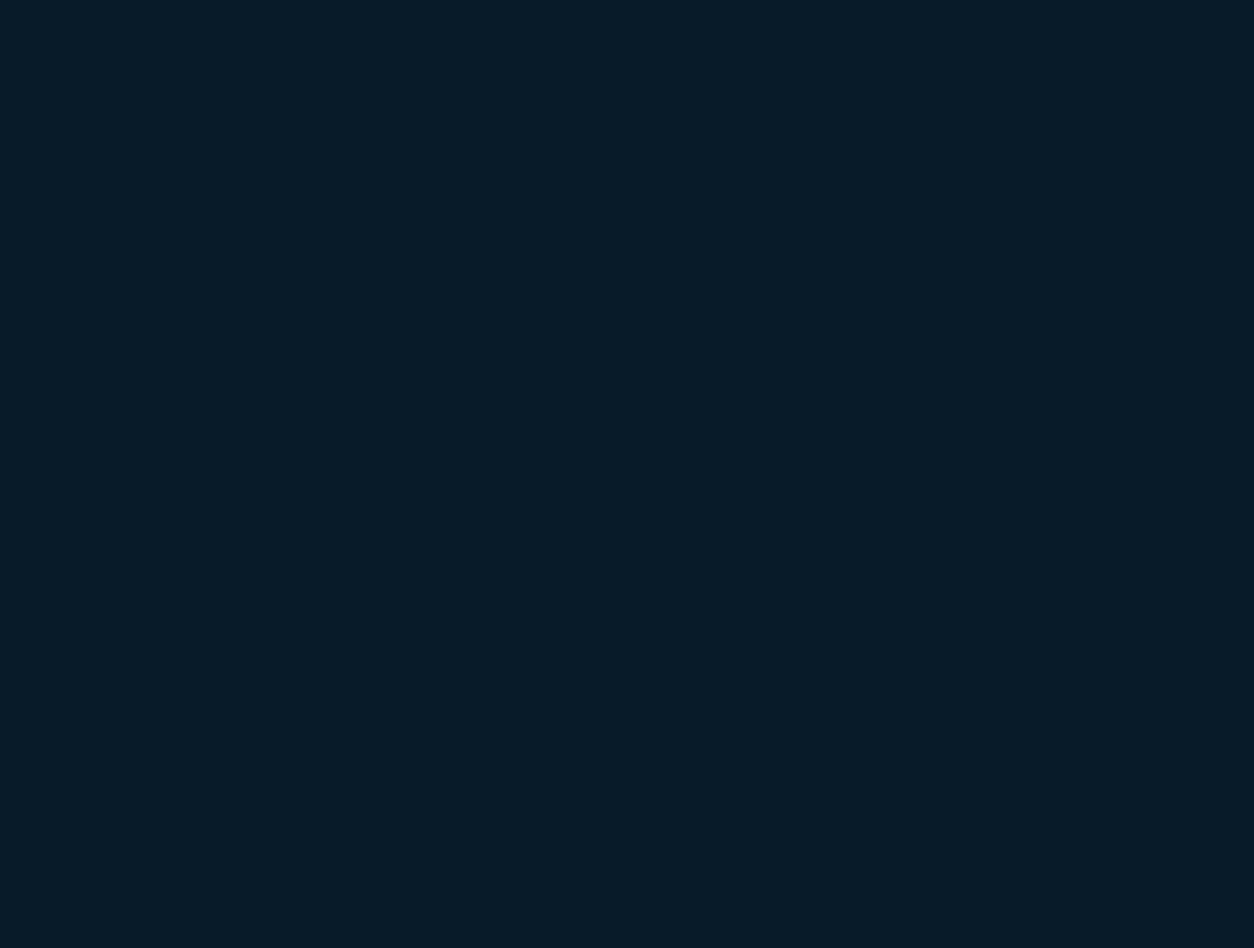
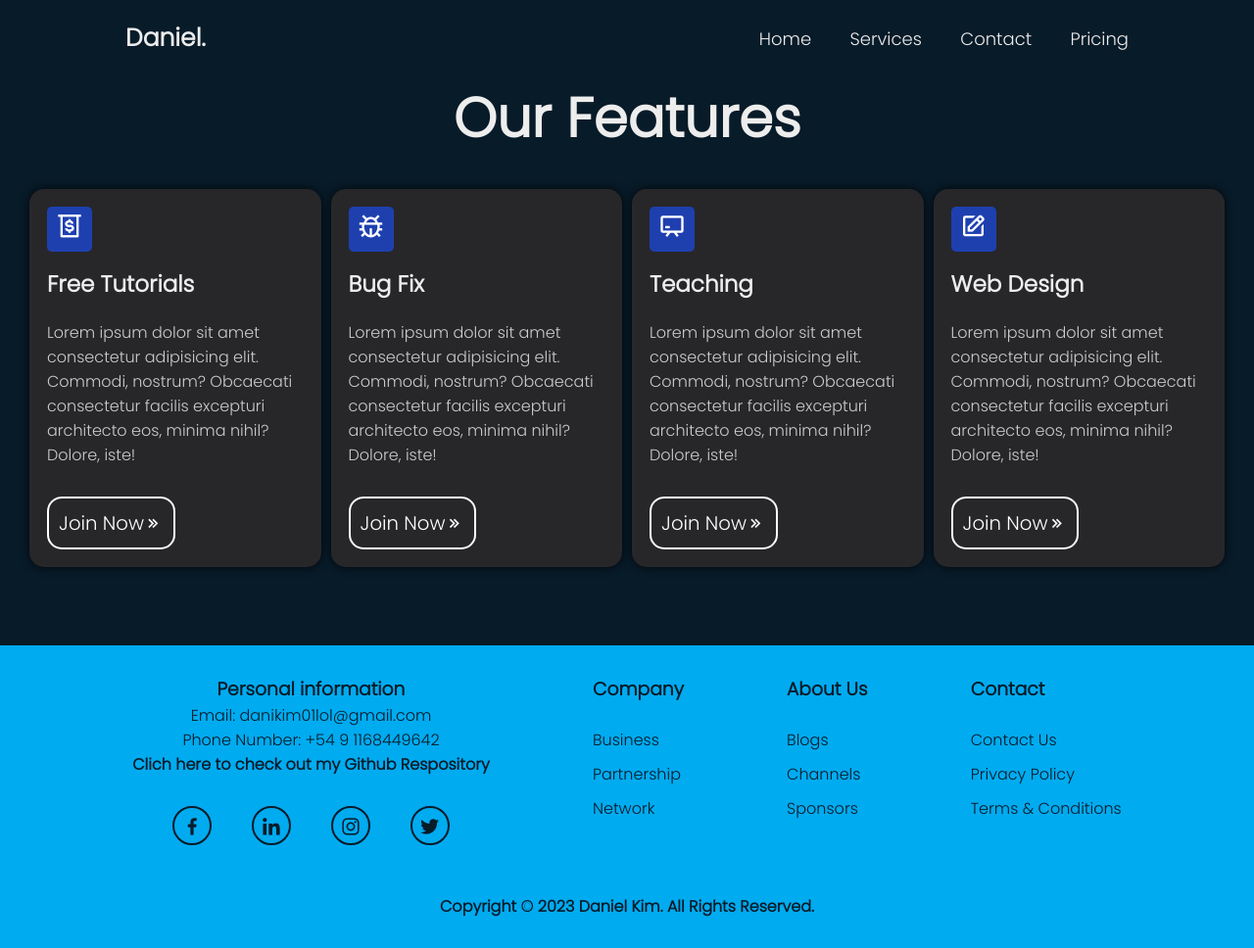
Before and after one commit to Danikim01/Portfolio-Kim, a website: page services.html in a window 1280 px wide. Shown: the whole page at 98% size. Before the commit the page ends 800 px from the top, so only its background shows below. Drawn offline with nearby package versions, Linux system fonts and the light colour scheme.

Commit message:
services.html terminado

```diff
--- /dev/null
+++ b/SCSS/_fonts.scss
@@ -0,0 +1,10 @@
+h1{
+    font-size: 56px;
+    font-weight: 700;
+}
+
+h2{
+    font-size: 32px;
+    font-weight: 700;
+    color: #00abf0;
+}
--- /dev/null
+++ b/SCSS/_services.scss
@@ -0,0 +1,68 @@
+.services-main{
+    margin-bottom: 50px;
+    h1{
+        text-align: center;
+        color: #ededed;
+    }
+    h2{
+        color: #ededed;
+        font-size: 23px;
+    }
+    .features{
+        padding: 30px;
+        display: grid;
+        grid-template-columns: repeat(4, 1fr);
+        gap: 10px;
+        .card{
+            background-color: #27272a;
+            padding: 1rem;
+            border: 2px solid transparent;
+            box-shadow: 0 0 10px rgba(0, 0, 0, 0.8); /* Sombreado */
+            border-radius: 15px;
+            transition: all 0.3s ease;
+            &:hover{
+                border: 2px solid #fff;
+            }
+            span{
+                display: inline-block;
+                background-color: #1e40af;
+                padding: 2px 9px;
+                margin-bottom: 1rem;
+                font-size: 1.75rem;
+                color: #fff;
+                border-radius: 5px;
+            }
+            p{
+                color:#ccc;
+                margin-bottom: 1.9rem;
+                margin-top: 1.25rem;
+            }
+            a{
+                display: flex;
+                justify-content: center;
+                align-items: center;
+                width: 50%;
+                color: #fff;
+                text-decoration: none;
+                font-size: 1.23rem;
+                border: 2px solid #fff;
+                padding: 10px;
+                border-radius: 15px;
+                transition: all 0.5s ease-in-out;
+                &:hover{
+                    background-color: #fff;
+                    color: #27272a;
+                }
+            }
+        }
+
+        @media (max-width: 900px){
+            grid-template-columns: repeat(2, 1fr);
+            gap: 20px;
+        }
+
+        @media (max-width: 700px){
+            grid-template-columns: repeat(1, 1fr);
+        }
+    }
+}
--- a/SCSS/styles.scss
+++ b/SCSS/styles.scss
@@ -1,5 +1,7 @@
 @import url('https://fonts.googleapis.com/css2?family=Poppins:wght@300&display=swap');
 @import 'contact';
+@import 'fonts';
+@import 'services';
 *{
     margin: 0;
     padding: 0;
@@ -27,10 +29,6 @@ body{
             color: #ededed;
             p{
                 max-width: 600px;
-            }
-            h1{
-                font-size: 56px;
-                font-weight: 700;
             }
             p{
                 font-size: 16px;
@@ -168,16 +166,14 @@ body{
                 }
             }
         }
+
+        .aptitudes{
+            transform: translateY(-50px);
+        }
     }
 }
 
 .home{
-    h2{
-        font-size: 32px;
-        font-weight: 700;
-        color: #00abf0;
-    }
-
     section{
         display: flex;
         flex-direction: column;
@@ -230,28 +226,6 @@ body{
                 }
             }
 
-        }
-    }
-
-    .personal-info{
-        display: flex;
-        flex-direction: column;
-        align-items: center;
-        justify-content: space-between;
-        height: 30vh;
-        margin-bottom: 90px;
-        p{
-            color:#ededed;
-            font-size: 16px;
-        }
-        a{
-            color: #ededed;
-            text-decoration: none;
-            font-size: 16px;
-            font-weight: 600;
-            &:hover{
-                color: #00abf0;
-            }
         }
     }
 }
@@ -344,10 +318,34 @@ footer{
                 color: #081b29;
             }
         }
+
+    .personal-info{
+        display: flex;
+        flex-direction: column;
+        align-items: center;
+        h2{
+            margin-bottom: 30px;
+        }
+        p{
+            color:#081b29;
+            font-size: 16px;
+        }
+        a{
+            text-align: center;
+            color: #081b29;
+            text-decoration: none;
+            font-size: 16px;
+            font-weight: 600;
+            &:hover{
+                color: #ededed;
+            }
+        }
         .footer__social-media{
             display: flex;
             flex-direction: row;
             justify-content: space-evenly;
+            width: 100%;
+            margin-top: 30px;
             a{
                 display: flex;
                 text-decoration: none;
@@ -361,6 +359,7 @@ footer{
                 width: 40px;
             }
         }
+    }
     }
     #copyright{
         text-align: center;
--- a/services.html
+++ b/services.html
@@ -1,16 +1,118 @@
 <!DOCTYPE html>
 <html lang="en">
   <head>
-    <meta charset="UTF-8">
-    <meta name="viewport" content="width=device-width, initial-scale=1.0">
+    <meta charset="UTF-8" />
+    <meta name="viewport" content="width=device-width, initial-scale=1.0" />
     <link
       href="https://unpkg.com/boxicons@2.1.4/css/boxicons.min.css"
       rel="stylesheet"
     />
-    <link rel="stylesheet" href="css/styles.css">
+    <link rel="stylesheet" href="css/styles.css" />
     <title>Document</title>
   </head>
   <body>
+    <header class="header">
+      <a href="#" class="logo">Daniel.</a>
+      <nav class="navbar">
+        <a href="index.html">Home</a>
+        <a href="">Services</a>
+        <a href="contact.html">Contact</a>
+        <a href="">Pricing</a>
+      </nav>
+    </header>
 
+    <main class="services-main">
+      <h1>Our Features</h1>
+      <div class="features">
+        <div class="card">
+          <span><i class="bx bx-money-withdraw"></i></span>
+
+          <h2>Free Tutorials</h2>
+          <p>
+            Lorem ipsum dolor sit amet consectetur adipisicing elit. Commodi,
+            nostrum? Obcaecati consectetur facilis excepturi architecto eos,
+            minima nihil? Dolore, iste!
+          </p>
+          <a href="">Join Now <i class="bx bx-chevrons-right"></i></a>
+        </div>
+
+        <div class="card">
+          <span><i class='bx bx-bug'></i></span>
+          <h2>Bug Fix</h2>
+          <p>
+            Lorem ipsum dolor sit amet consectetur adipisicing elit. Commodi,
+            nostrum? Obcaecati consectetur facilis excepturi architecto eos,
+            minima nihil? Dolore, iste!
+          </p>
+          <a href="">Join Now <i class="bx bx-chevrons-right"></i></a>
+        </div>
+
+        <div class="card">
+          <span><i class='bx bx-chalkboard'></i></span>
+          <h2>Teaching</h2>
+          <p>
+            Lorem ipsum dolor sit amet consectetur adipisicing elit. Commodi,
+            nostrum? Obcaecati consectetur facilis excepturi architecto eos,
+            minima nihil? Dolore, iste!
+          </p>
+          <a href="">Join Now <i class="bx bx-chevrons-right"></i></a>
+        </div>
+
+
+        <div class="card">
+          <span><i class='bx bx-edit'></i></span>
+          <h2>Web Design</h2>
+          <p>
+            Lorem ipsum dolor sit amet consectetur adipisicing elit. Commodi,
+            nostrum? Obcaecati consectetur facilis excepturi architecto eos,
+            minima nihil? Dolore, iste!
+          </p>
+          <a href="">Join Now <i class="bx bx-chevrons-right"></i></a>
+        </div>
+      </div>
+    </main>
+
+    <footer>
+      <section id="footer-info-section">
+        <div class="personal-info">
+          <h3>Personal information</h3>
+          <p>Email: danikim01lol@gmail.com</p>
+          <p>Phone Number: +54 9 1168449642</p>
+          <a
+            href="https://github.com/Danikim01?tab=repositories"
+            target="_blank"
+            >Clich here to check out my Github Respository</a
+          >
+          <div class="footer__social-media">
+            <a href=""><i class="bx bxl-facebook"></i></a>
+            <a href=""><i class="bx bxl-linkedin"></i></a>
+            <a href=""><i class="bx bxl-instagram"></i></a>
+            <a href=""><i class="bx bxl-twitter"></i></a>
+          </div>
+        </div>
+
+        <div class="footer__subsection">
+          <h3>Company</h3>
+          <a href="">Business</a>
+          <a href="">Partnership</a>
+          <a href="">Network</a>
+        </div>
+        <div class="footer__subsection">
+          <h3>About Us</h3>
+          <a href="">Blogs</a>
+          <a href="">Channels</a>
+          <a href="">Sponsors</a>
+        </div>
+        <div class="footer__subsection">
+          <h3>Contact</h3>
+          <a href="">Contact Us</a>
+          <a href="">Privacy Policy</a>
+          <a href="">Terms & Conditions</a>
+        </div>
+      </section>
+      <div id="copyright">
+        Copyright © 2023 Daniel Kim. All Rights Reserved.
+      </div>
+    </footer>
   </body>
 </html>
```
Also changed, not shown: contact.html (+10 -5 lines), index.html (+11 -15 lines), css/styles.css, 1 other file. Lines whose indentation alone changed are shown as unchanged.
